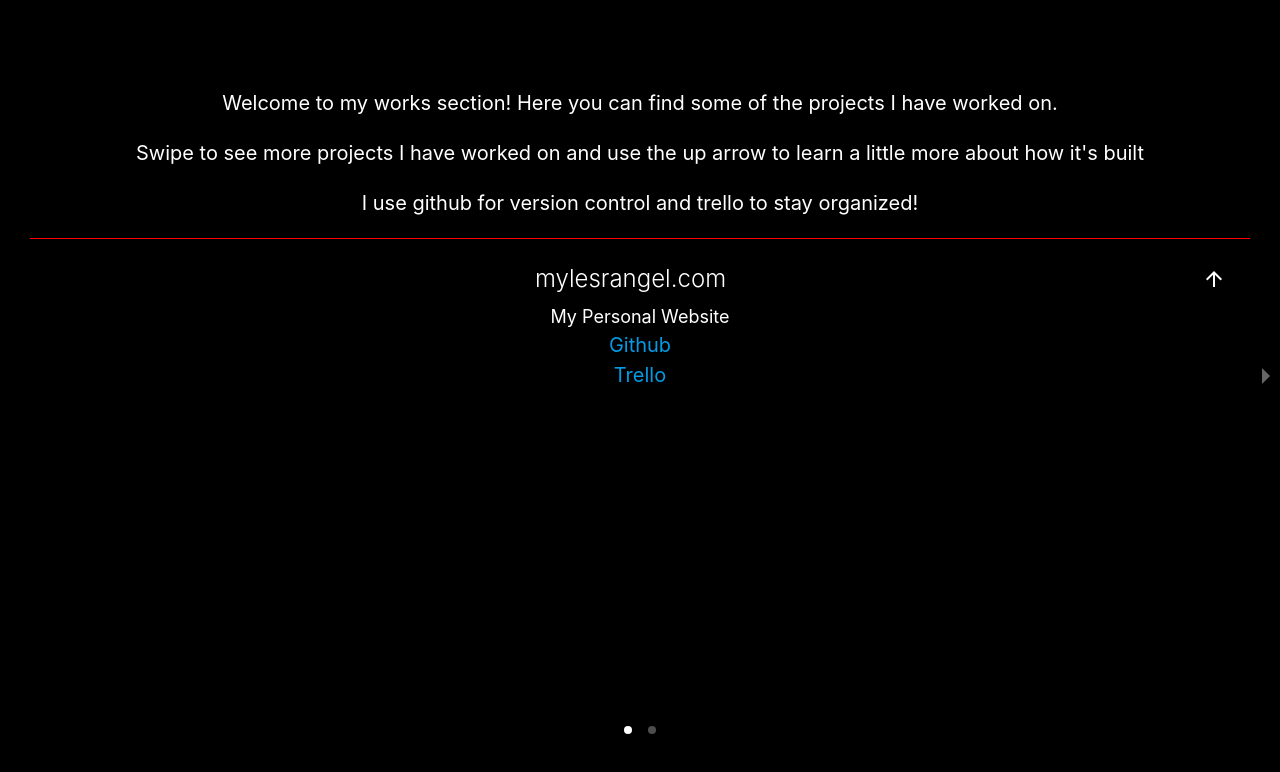
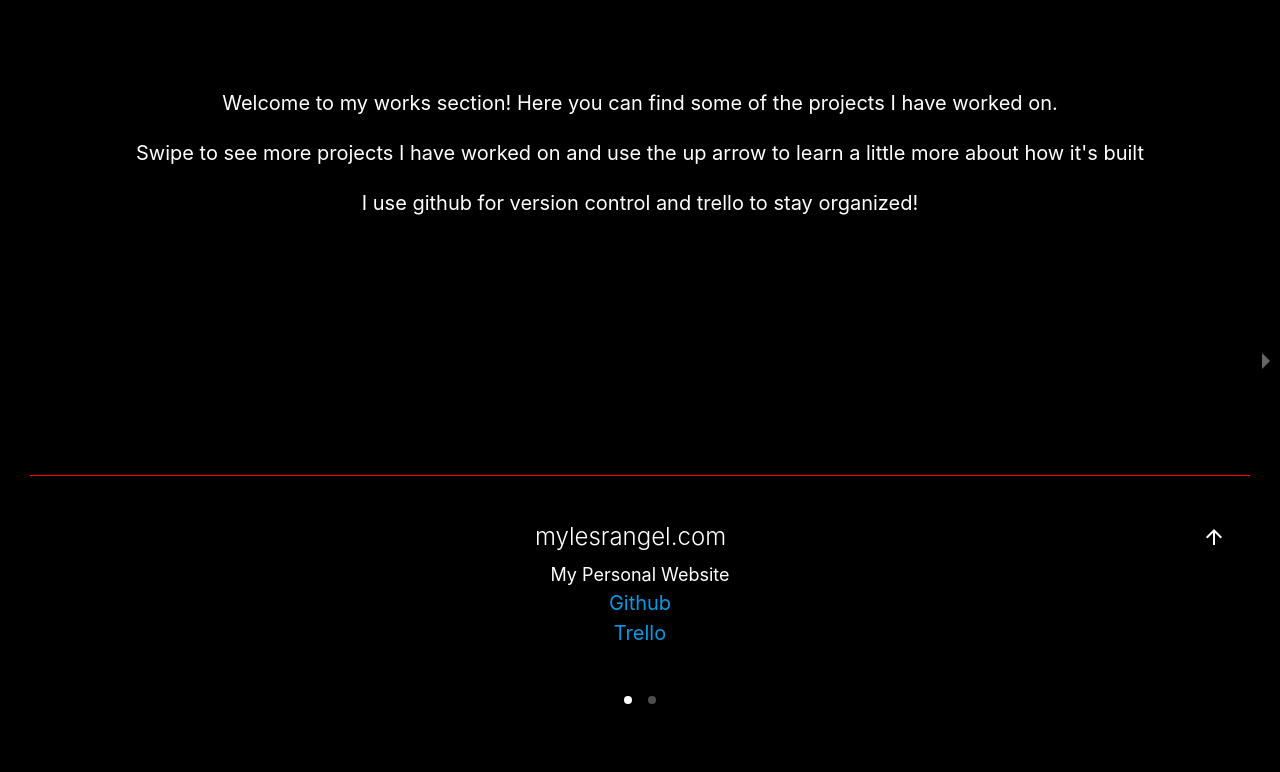
Before and after one commit to mylesrangel/mylesrangel, a React (Create React App) app in the folder Client/: page /mywork in a window 1280 px wide. Shown: the top 772 px of the page. Built offline with nearby package versions, Linux system fonts and the light colour scheme.

Commit message:
Fixed some alignment issues with myworks page

```diff
--- a/Client/src/Components/MyWork/myWork.css
+++ b/Client/src/Components/MyWork/myWork.css
@@ -1,13 +1,16 @@
-
 
 #websiteUrl{
     background-color: black;
     color: white;
-    font-size: 18px;
+    font-size: 24px;
     margin: 0;
 }
 #cardDescription{
     font-size: 18px;
+    color: white;
+}
+#clockSpecialty{
+    width: 30vh;
 }
 li.slide.selected{
     padding-top: 2em;
@@ -17,19 +20,21 @@ div .card{
     z-index: 0;
     color: white;
     background-color: black;
-    height: 60vh;
     padding: 2em;
+}
+
+.waves-block{
+    height: 51vh;
+    margin-bottom: 2em;
 }
 p{
     font-size: 20px;
 }
 .card .card-image{
     border-bottom: red solid .1em;
+    text-align: -webkit-center;
 }
-img{
-    padding: 1.5em;
-    height: 60vh;
-}
+
 .card .card-title{
     font-size: 24px;
     padding-left: 20px;
@@ -42,6 +47,11 @@ img{
 .card .card-content{
     color: white;
     background-color: black;
+    padding-top: 1em;
+}
+.card-content span{
+    font-size: 20px;
+    padding-left: 2em;
 }
 
 /* Carousel and slider-wrapper allow duv to takes up the whole screen instead of 400px */
@@ -49,5 +59,5 @@ img{
     height: auto;
 }
 .slider-wrapper{
-    height: 50em !important;
+    height: 90vh !important;
 }
--- a/Client/src/Components/MyWork/myWork.js
+++ b/Client/src/Components/MyWork/myWork.js
@@ -44,7 +44,7 @@ class MyWork extends Component{
                             <p>Express</p>
                         </div>
                     </div>
-                    <div>
+                    <div class="card">
                         <div class="card-image waves-effect waves-block waves-light">
                             <img id="clockSpecialty"class="activator" src={ClockSpecialty} />
                         </div>
```
